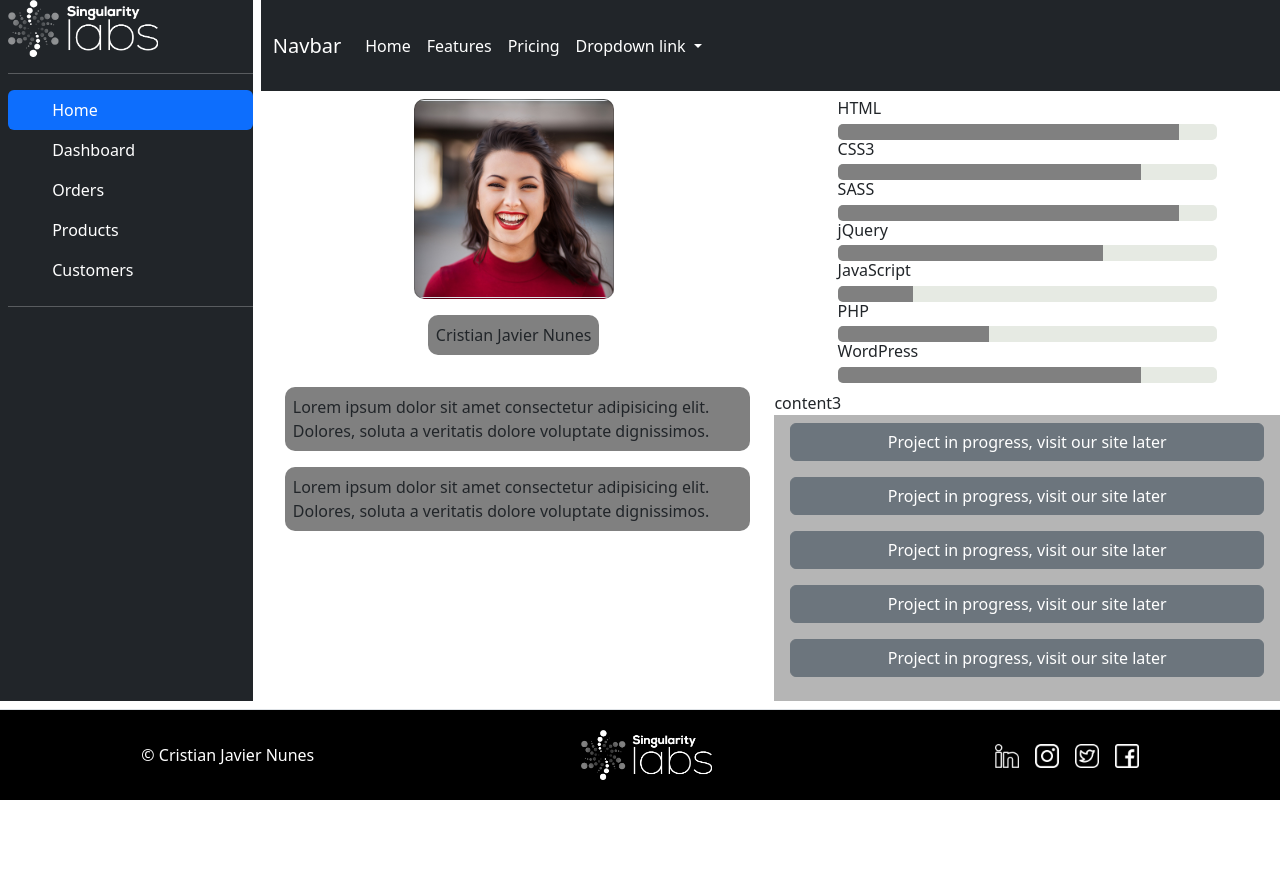
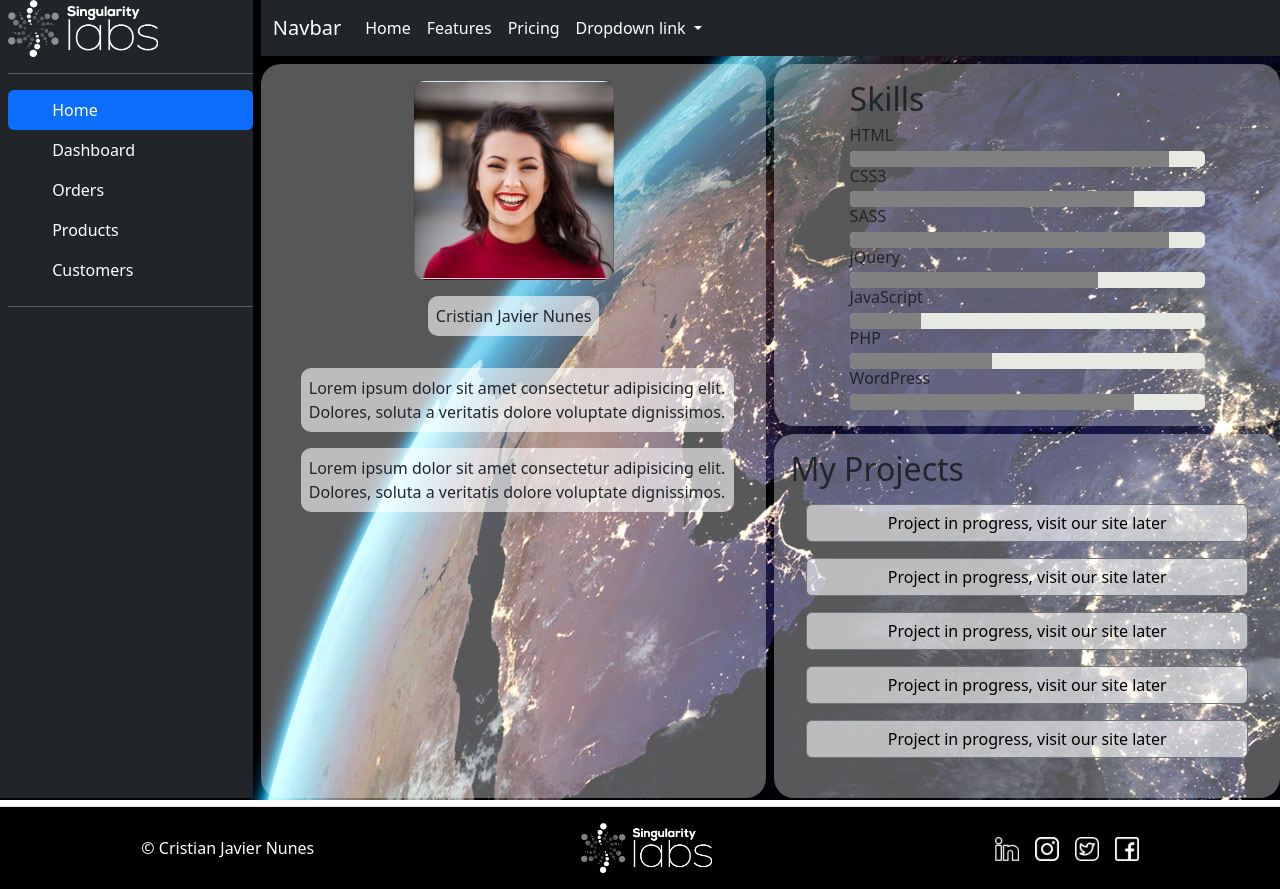
Before and after one commit to crisjav93/project_singularity, a website: page vistas/perfil.html in a window 1280 px wide. Before the commit the page ends 800 px from the top, so only its background shows below. Drawn offline with nearby package versions, Linux system fonts and the light colour scheme.

Commit message:
concretando profile

```diff
--- a/estilos/ssas/main.scss
+++ b/estilos/ssas/main.scss
@@ -28,11 +28,13 @@ nav{
 
 #content3{
     grid-area:content3;
+    background: #ffffff57;
+    border-radius: 20px;
+    padding: 1rem;
 }
 
 .work_list {
     text-align: center;
-    background: #0000004a;
     --bs-list-group-item-padding-x: 1rem;
     --bs-list-group-item-padding-y: 0.5rem;
     --bs-list-group-action-color: #495057;
--- a/estilos/ssas/partial/_container_profile.scss
+++ b/estilos/ssas/partial/_container_profile.scss
@@ -9,7 +9,8 @@
     "sidebar info__card content3"
     "footer footer footer";
     grid-gap:0.5rem;
-    nav{
+    background: url(../../img/fondo.jpg);
+        nav{
         display: grid;
         background-color:grey;
         grid-area: nav;
--- a/estilos/ssas/partial/_info__card.scss
+++ b/estilos/ssas/partial/_info__card.scss
@@ -1,5 +1,5 @@
 #info__card {
-    background-color: white;
+    background: #ffffff57;
     grid-area: info__card;
     width: 100%;
     height: 100%;
@@ -7,14 +7,15 @@
     display: flex;
     flex-direction: column;
     align-items: center;
+    padding: 1rem;
     .profile__info{
-        background: gray;
+        background: #ffffff99;
         margin: 1rem;
         border-radius: 10px;
         padding: 0.5rem;
         width:auto !important;
         .profile__body{
-            background-color: grey;
+            background-color: ffffff57;
         }
     }
 }
--- a/estilos/ssas/partial/_skillbar.scss
+++ b/estilos/ssas/partial/_skillbar.scss
@@ -1,13 +1,16 @@
 div#contentContainer {
     display: flex;
     justify-content: space-evenly;
+    background: #ffffff57;
+    border-radius: 20px;
+    padding: 1rem;
+
 }
 
 .contentContainer {
     grid-area: content2;
     display: flex;
     justify-content: space-evenly;
-    background:#efefef;
     padding:20px;
     max-width:350px;
     min-width:150px;
--- a/estilos/ssas/partial/_utilitarias.scss
+++ b/estilos/ssas/partial/_utilitarias.scss
@@ -17,6 +17,12 @@ a {
 
 .btn-secondary {
     width: 100%;
+    --bs-btn-active-color: #fff;
+    --bs-btn-hover-bg: #ffffff99;
+    --bs-btn-hover-color: black;
+    --bs-btn-bg: #ffffff99;
+    --bs-btn-color: rgb(0, 0, 0);
+
 }
 .user__pass{
     display: block;
--- a/vistas/perfil.html
+++ b/vistas/perfil.html
@@ -106,6 +106,7 @@
         </div>
         <div id="contentContainer">
             <div class="skill_box">
+                <h2>Skills</h2>
                 <div class="skillBar">
                 <h4>HTML</h4>
                 <div class="skillBarContainer">
@@ -156,7 +157,8 @@
                 </div>
             </div>
         </div>
-        <div id="content3">content3
+        <div id="content3">
+            <h2>My Projects</h2>
             <ul class="work_list">
                 <li class="list-group-item"><button type="button" class="btn btn-secondary">Project in progress, visit our site later</button></li>
                 <li class="list-group-item"><button type="button" class="btn btn-secondary">Project in progress, visit our site later</button></li>
```
Also changed, not shown: estilos/css/styles.css, 2 other files.
